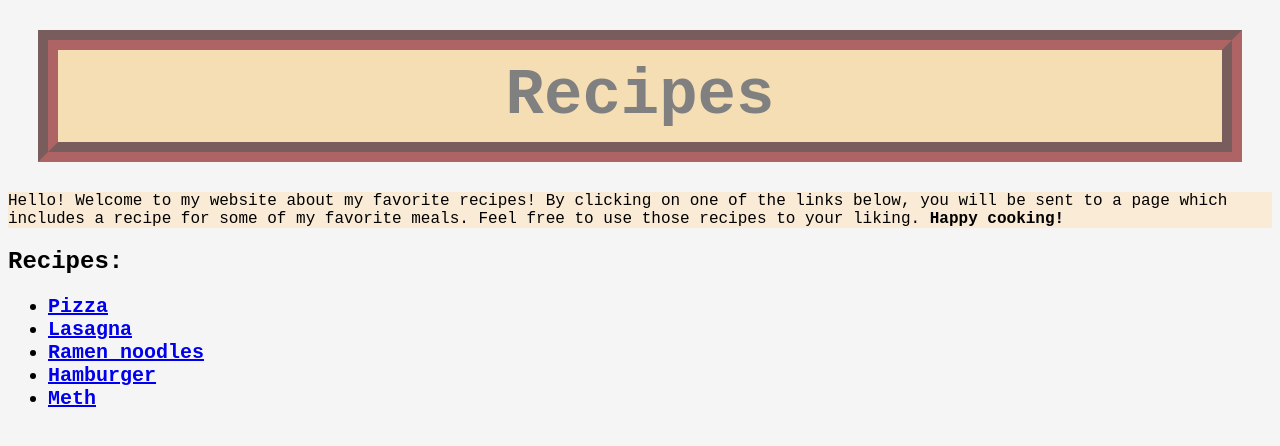
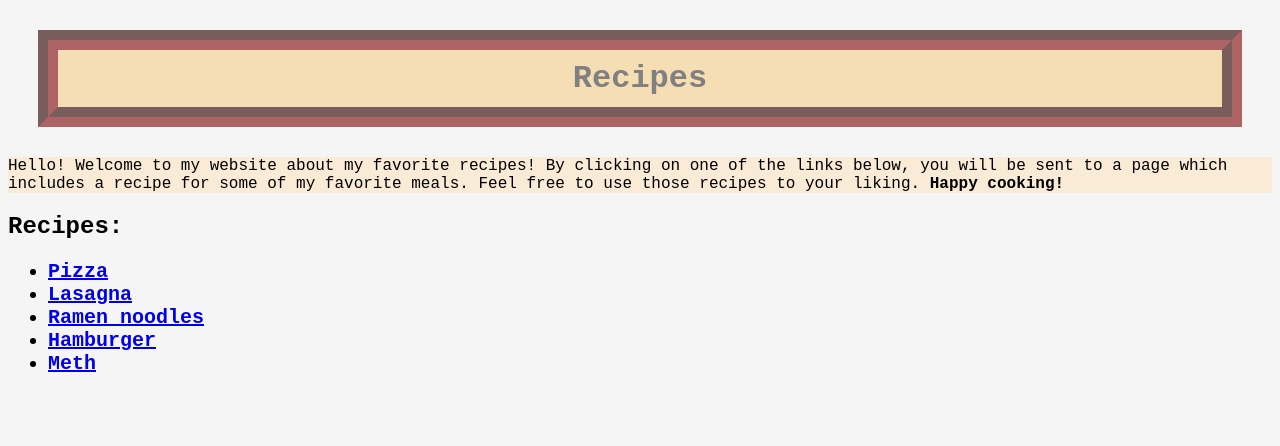
Before and after one commit to ZvAler2000/recipe-webpage, a plain HTML site: page index.html in a window 1280 px wide. Drawn offline with Linux system fonts and the light colour scheme.

Commit message:
Updated styles.css: removed font size for header 1.

```diff
--- a/styles.css
+++ b/styles.css
@@ -23,7 +23,6 @@ h1 {
   font-family: 'Courier New', Courier, monospace;
   font-weight: bold;
   text-align: center;
-  font-size: 64px;
 }
 
 .header {
```
